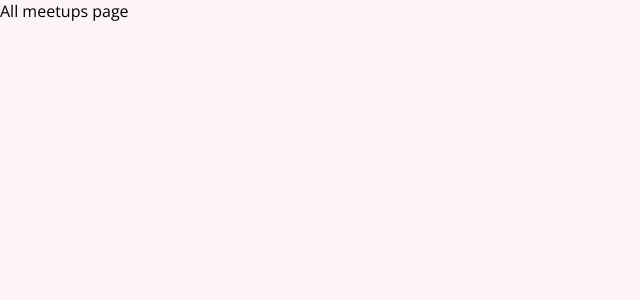
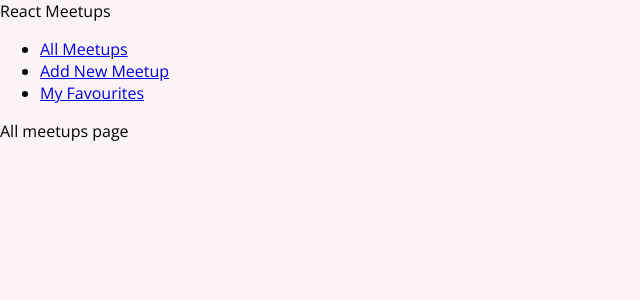
Before and after one commit to iamalex296/React-Udemy-course_Summary_Project, a React (Create React App) app: page / in a window 1280 px wide. Shown: the top 300 px of the page, without its empty margins (0-640 px from the left). Built offline with nearby package versions, Linux system fonts and the light colour scheme.

Commit message:
added links and navigation

```diff
--- a/src/App.js
+++ b/src/App.js
@@ -3,10 +3,13 @@
 import AllMeetupsPage from "./pages/AllMeetups";
 import Favourites from "./pages/Favourites";
 import NewMeetup from "./pages/NewMeetup";
+import MainNavigation from "./components/layout/MainNavigation";
 
 const App = () => {
   return (
     <div>
+      <MainNavigation />
+
       <Switch>
         <Route path="/" exact>
           <AllMeetupsPage />
--- /dev/null
+++ b/src/components/layout/MainNavigation.js
@@ -0,0 +1,25 @@
+import React from "react";
+import { Link } from "react-router-dom";
+
+const MainNavigation = () => {
+  return (
+    <header>
+      <div>React Meetups</div>
+      <nav>
+        <ul>
+          <li>
+            <Link to="/">All Meetups</Link>
+          </li>
+          <li>
+            <Link to="/new-meetup">Add New Meetup</Link>
+          </li>
+          <li>
+            <Link to="/favourites">My Favourites</Link>
+          </li>
+        </ul>
+      </nav>
+    </header>
+  );
+};
+
+export default MainNavigation;
```
